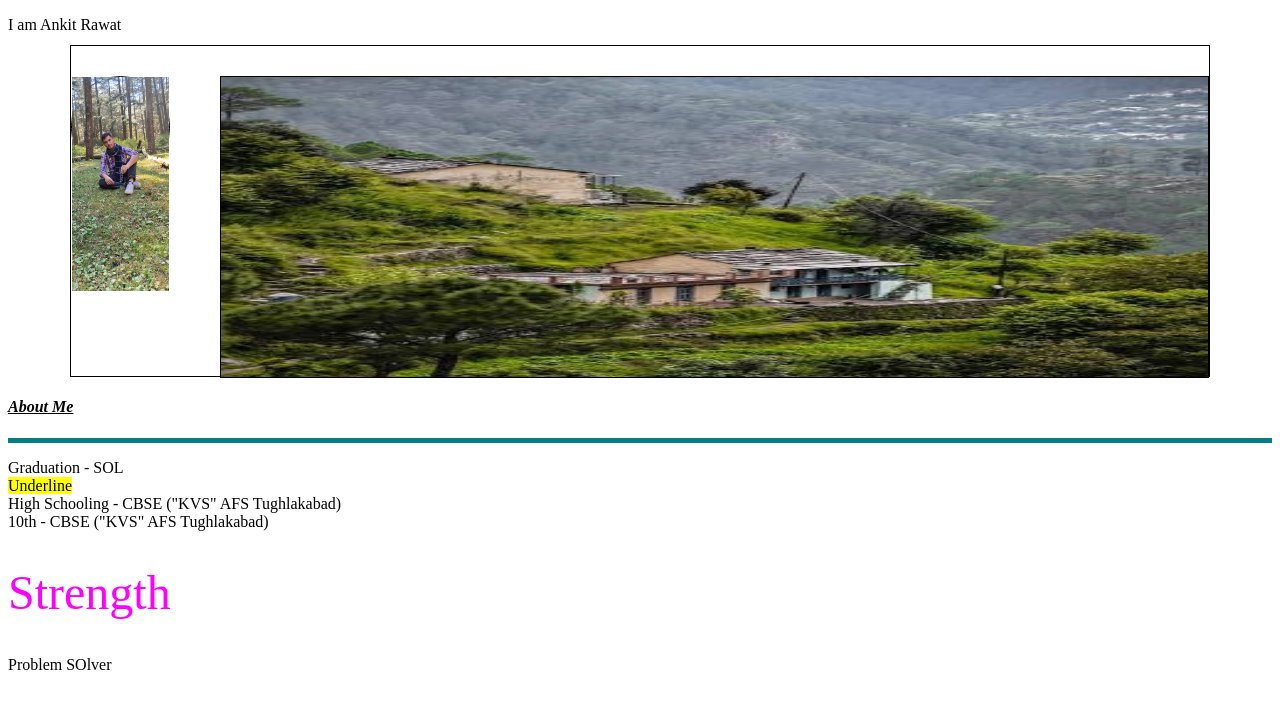
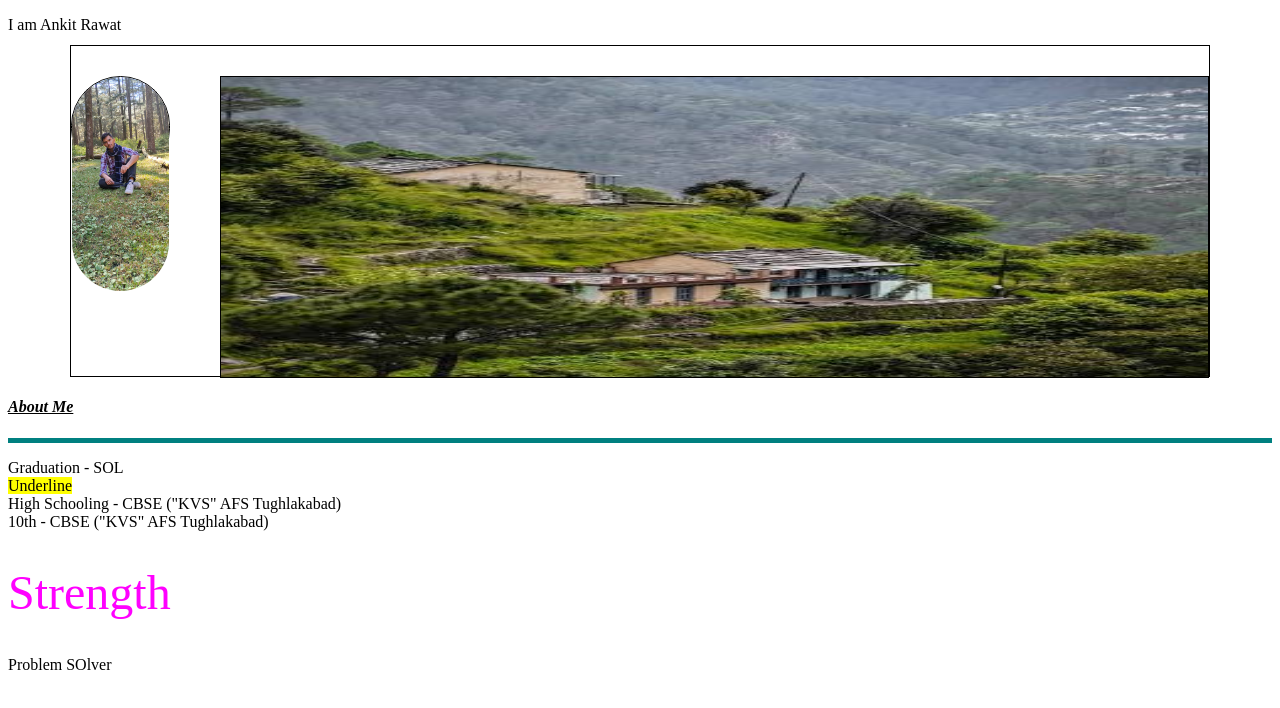
Before and after one commit to ankitrawar8245-ai/my-work, a plain HTML site: page index.html in a window 1280 px wide. Drawn offline with Linux system fonts and the light colour scheme.

Commit message:
Update index.html

```diff
--- a/index.html
+++ b/index.html
@@ -7,7 +7,7 @@
 <header>
 
 <div id="profile">
-<img src="images/rawat.jpeg" width=100%>
+<img src="images/rawat.jpeg" >
 
 </div>
 
@@ -43,7 +43,7 @@ margin-right:50px;
 #profile img
 {
 width:100%;
-border-radius:0px;
+border-radius:100px;
 }
 
 #banner
```
